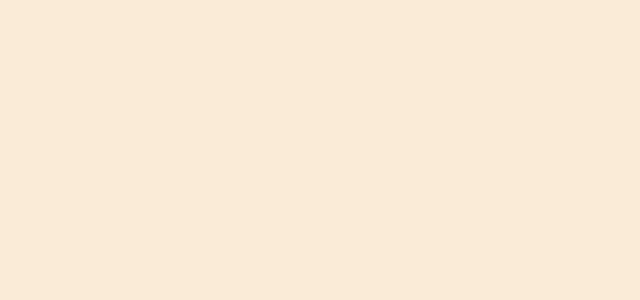
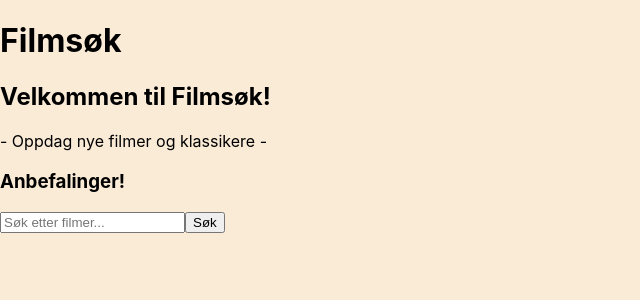
Before and after one commit to HossEz/uin23ak4_moviesearch_ALKHASTOV, a React (Create React App) app: page / in a window 1280 px wide. Shown: the top 300 px of the page, without its empty margins (0-640 px from the left). Built offline with nearby package versions, Linux system fonts and the light colour scheme.

Commit message:
endringer

```diff
--- a/src/App.js
+++ b/src/App.js
@@ -1,11 +1,24 @@
-import MovieCard from './components/MovieCard';
-import MovieList from './components/MovieList';
-import './sass/main.scss';
+import { useState } from "react";
+import { BrowserRouter as Router, Route, Routes, Link } from "react-router-dom";
+import Layout from "./components/Layout";
+import SearchResults from "./components/SearchResults";
+import MovieList from "./components/MovieList";
+import './css/main.css'
 
 function App() {
+  const [query, setQuery] = useState("");
+  const [NoResults, setNoResults] = useState(false);
+
+  const handleSearch = (searchQuery) => {
+    setQuery(searchQuery);
+  };
+
   return (
-    <MovieList />
-  )
+    <Layout query={query}>
+      <SearchResults handleSearch={handleSearch} />
+      <MovieList query={query} setNoResults={setNoResults} NoResults={NoResults} />
+    </Layout>
+  );
 }
 
 export default App;
```
